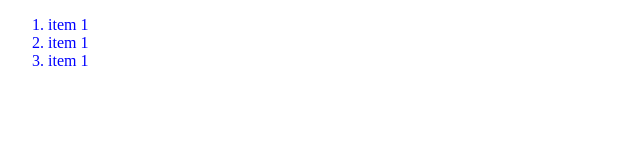
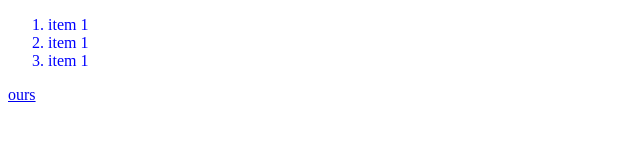
Before and after one commit to ClaireAv/test, a plain HTML site: page index.html in a window 1280 px wide. Shown: the full height of the page, 0-640 px from the left. Drawn offline with Linux system fonts and the light colour scheme.

Commit message:
lien ours

```diff
--- a/index.html
+++ b/index.html
@@ -16,5 +16,7 @@
 
     </ol>
 
+    <a href="https://www.google.com/search?q=ours&sxsrf=ALeKk0239_NFkW46JydbDa5t6W9-JqxWyg:1624542140613&source=lnms&tbm=isch&sa=X&ved=2ahUKEwijvtqJs7DxAhXhCGMBHWDbA74Q_AUoAXoECAIQBA&biw=1242&bih=603#imgrc=LuHTMlS0Bu2uiM">ours</a>
+
 </body>
 </html>
```
